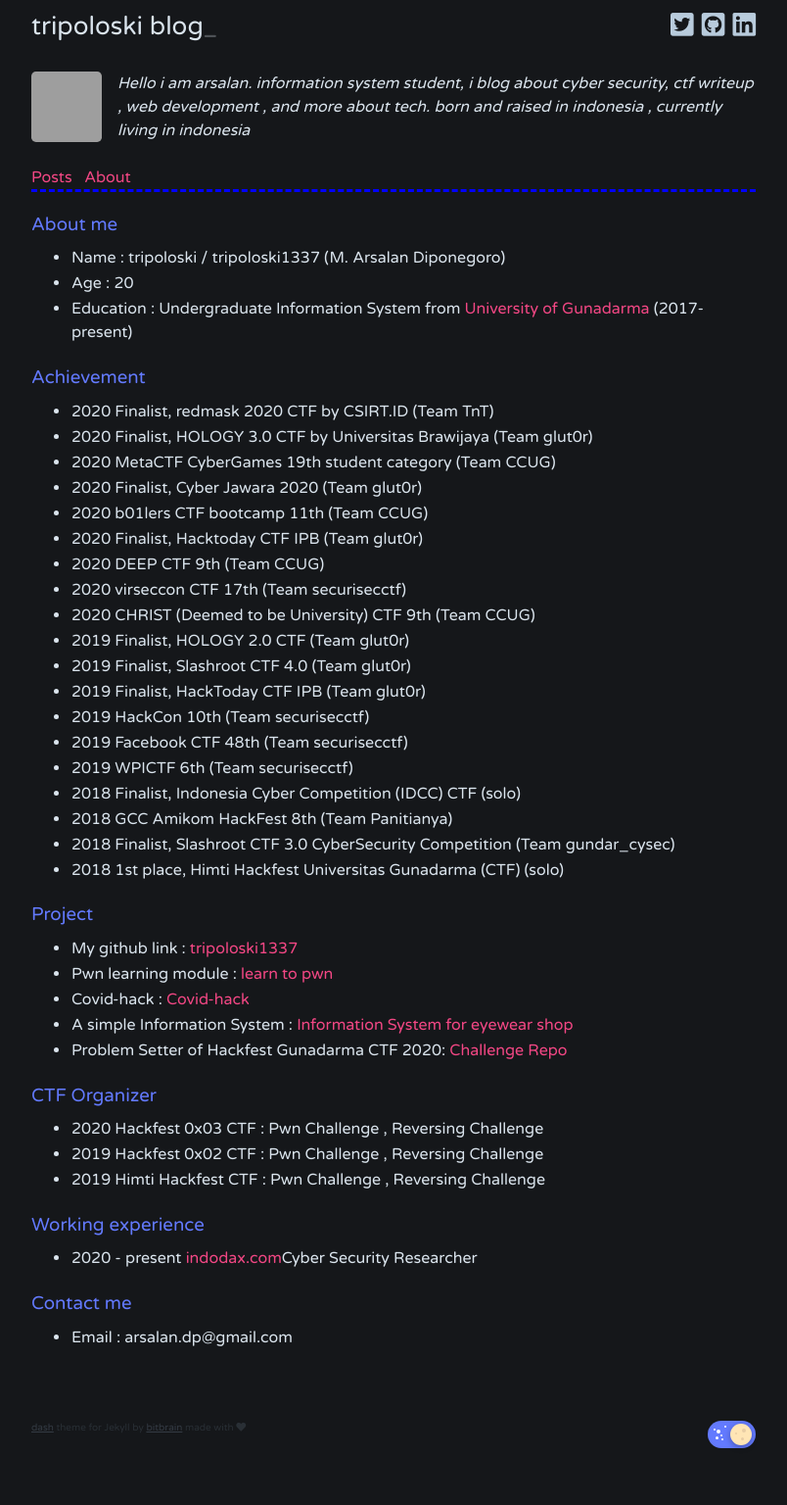
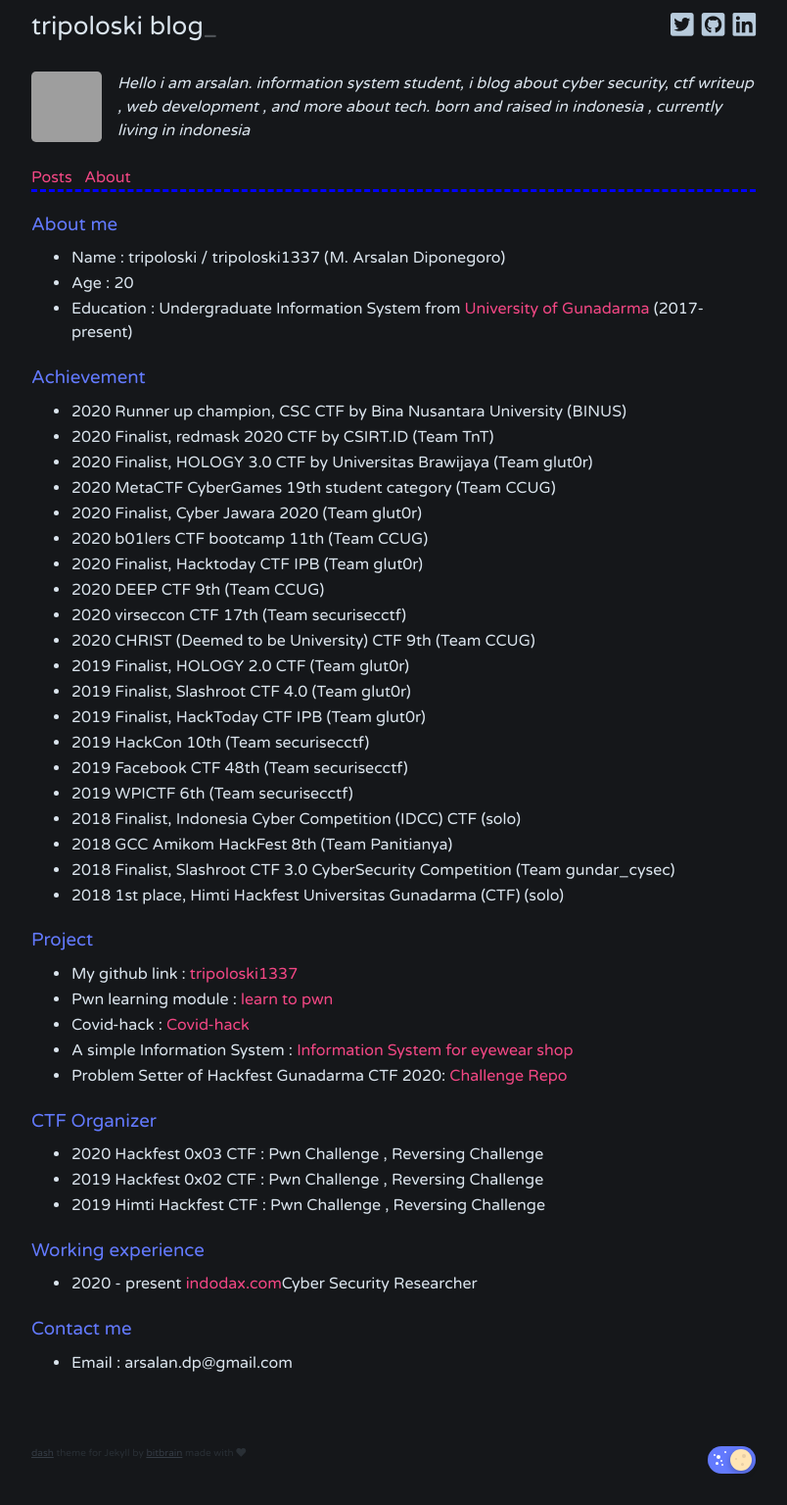
Before and after one commit to tripoloski1337/tripoloski1337.github.io, a Jekyll site: the page built from about/index.html, in a window 1280 px wide. Shown: the whole page at 98% size, without its empty margins (238-1042 px from the left). Built offline with Jekyll 4.4.1, drawn with Linux system fonts in a browser that asks for light colours; before the commit the page ends 1510 px from its top, so only the background shows below that; grey boxes are pictures that could not be loaded.

Commit message:
add new Achievement

```diff
--- a/about/index.html
+++ b/about/index.html
@@ -21,6 +21,7 @@
 
 <h3>Achievement</h3>
 <ul>
+  <li>2020 Runner up champion, CSC CTF by Bina Nusantara University (BINUS)</li>
   <li>2020 Finalist, redmask 2020 CTF by CSIRT.ID (Team TnT) </li>
   <li>2020 Finalist, HOLOGY 3.0 CTF by Universitas Brawijaya (Team glut0r)  </li>
   <li>2020 MetaCTF CyberGames 19th student category (Team CCUG)  </li>
```
